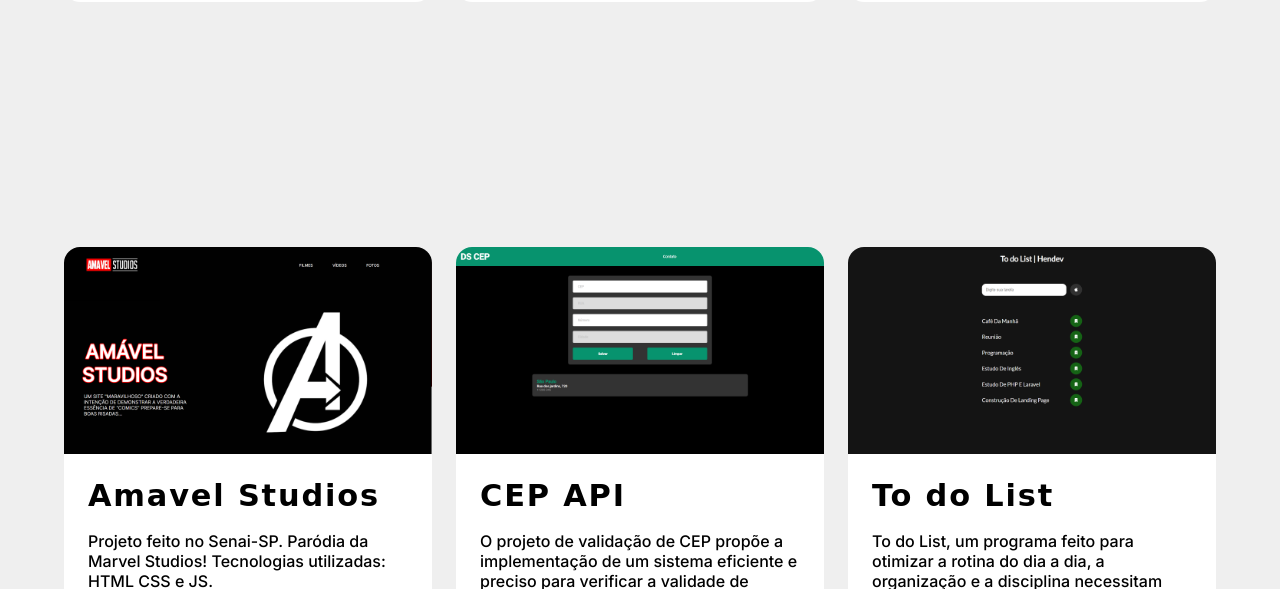
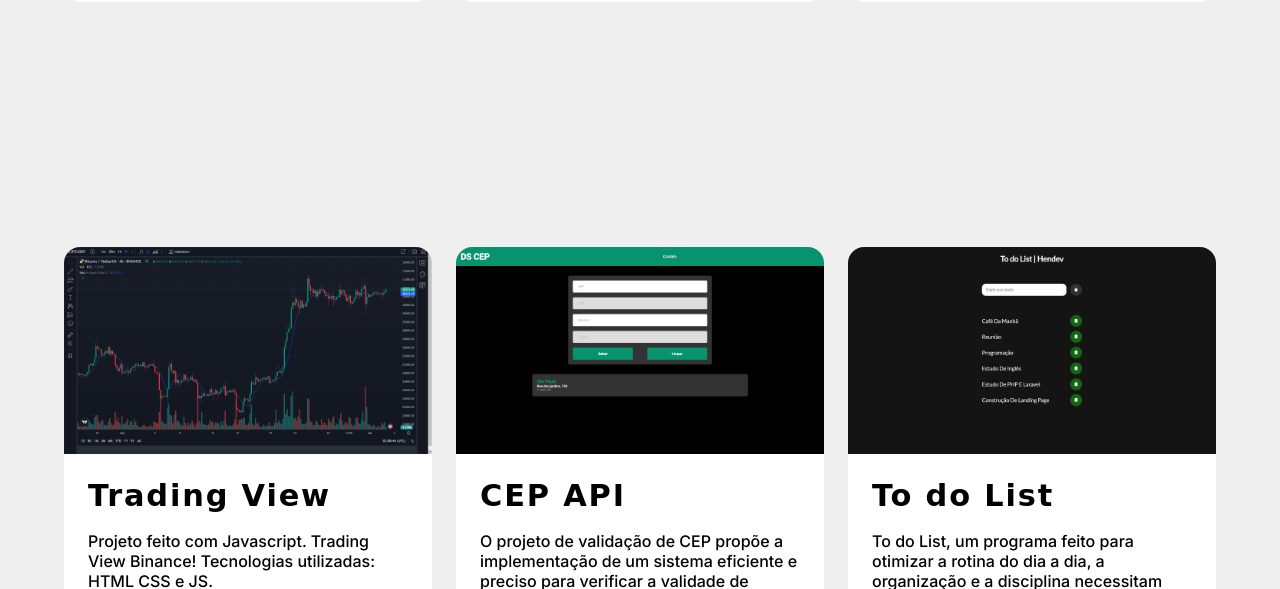
Before and after one commit to henriquedouradoo/Portifolio-Henrique, a plain HTML site: page index.html in a window 1280 px wide. Shown: the part 2288-2877 px from the top of the page. Drawn offline with nearby package versions, Linux system fonts and the light colour scheme.

Commit message:
Add files via upload

```diff
--- a/index.html
+++ b/index.html
@@ -148,15 +148,15 @@
 
             <div class="article-wrapper">
               <figure>
-                <img src="img/Amavel studios page.png" alt="" />
+                <img src="img/print.png" alt="" />
               </figure>
               <div class="article-body">
-                <h2>Amavel Studios</h2>
+                <h2>Trading View</h2>
                 <p>
-                  Projeto feito no Senai-SP. Paródia da Marvel Studios!
+                  Projeto feito com Javascript. Trading View Binance!
                   Tecnologias utilizadas: HTML CSS e JS.
                 </p>
-                <a href="https://henriquedouradoo.github.io/amavel.github.io/" class="read-more">
+                <a href="https://henriquedouradoo.github.io/TradingView/" class="read-more">
                   Projeto <span class="sr-only">about this is some title</span>
                   <svg xmlns="http://www.w3.org/2000/svg" class="icon" viewBox="0 0 20 20" fill="currentColor">
                     <path fill-rule="evenodd" d="M12.293 5.293a1 1 0 011.414 0l4 4a1 1 0 010 1.414l-4 4a1 1 0 01-1.414-1.414L14.586 11H3a1 1 0 110-2h11.586l-2.293-2.293a1 1 0 010-1.414z" clip-rule="evenodd" />
```
